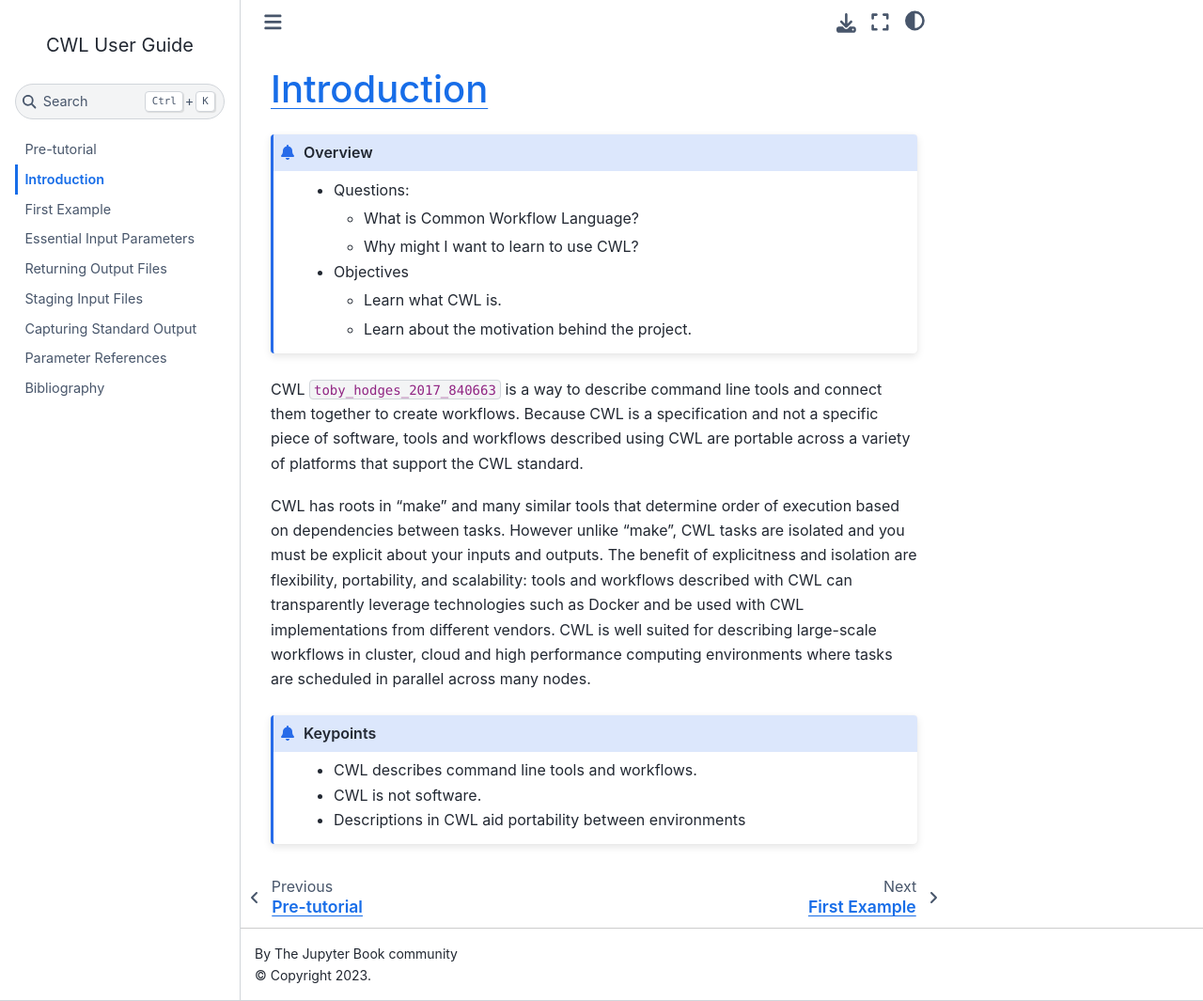
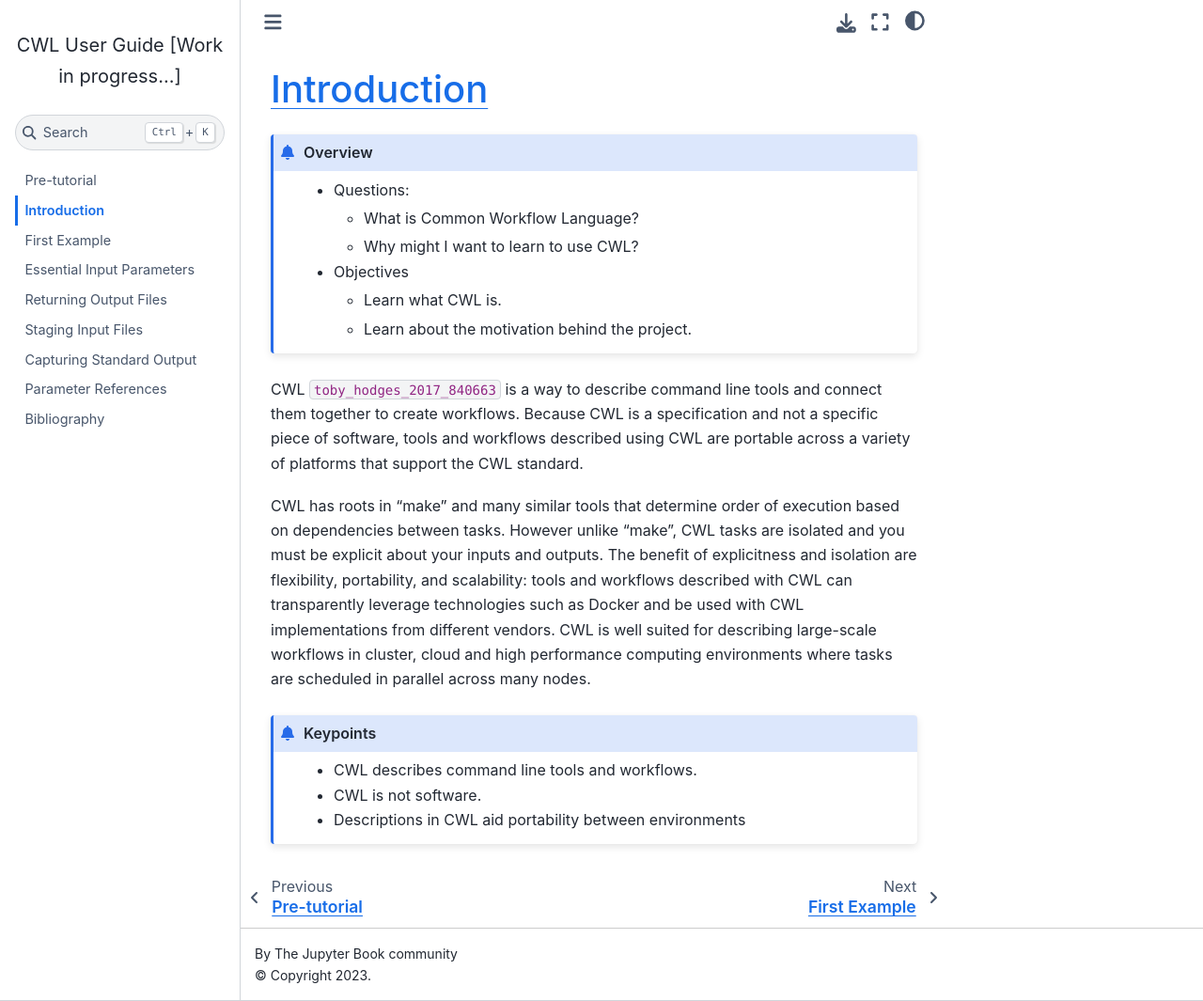
Before and after one commit to giannisdoukas/CWLKernel-Demo, a Jupyter Book: the page built from book/Introduction.ipynb, in a window 1280 px wide and 1065 px high. Shown: the whole window at 94% size. Built offline with Jupyter Book 1.0.4 settings and Sphinx 7.4.7 and the Sphinx Book theme 1.1.4, drawn with Linux system fonts in a browser that asks for light colours; cross-references to code outside the pages are shown as plain code.

```diff
--- a/book/_config.yml
+++ b/book/_config.yml
@@ -1 +1 @@
-title: CWL User Guide
+title: CWL User Guide [Work in progress...]
```
Also changed, not shown: requirements.txt (+4 -12 lines), README.md (line endings or trailing spaces), book/AdditionalArgumentsAndParameters.ipynb (added), book/RunningToolsInsideDocker.ipynb (added).
